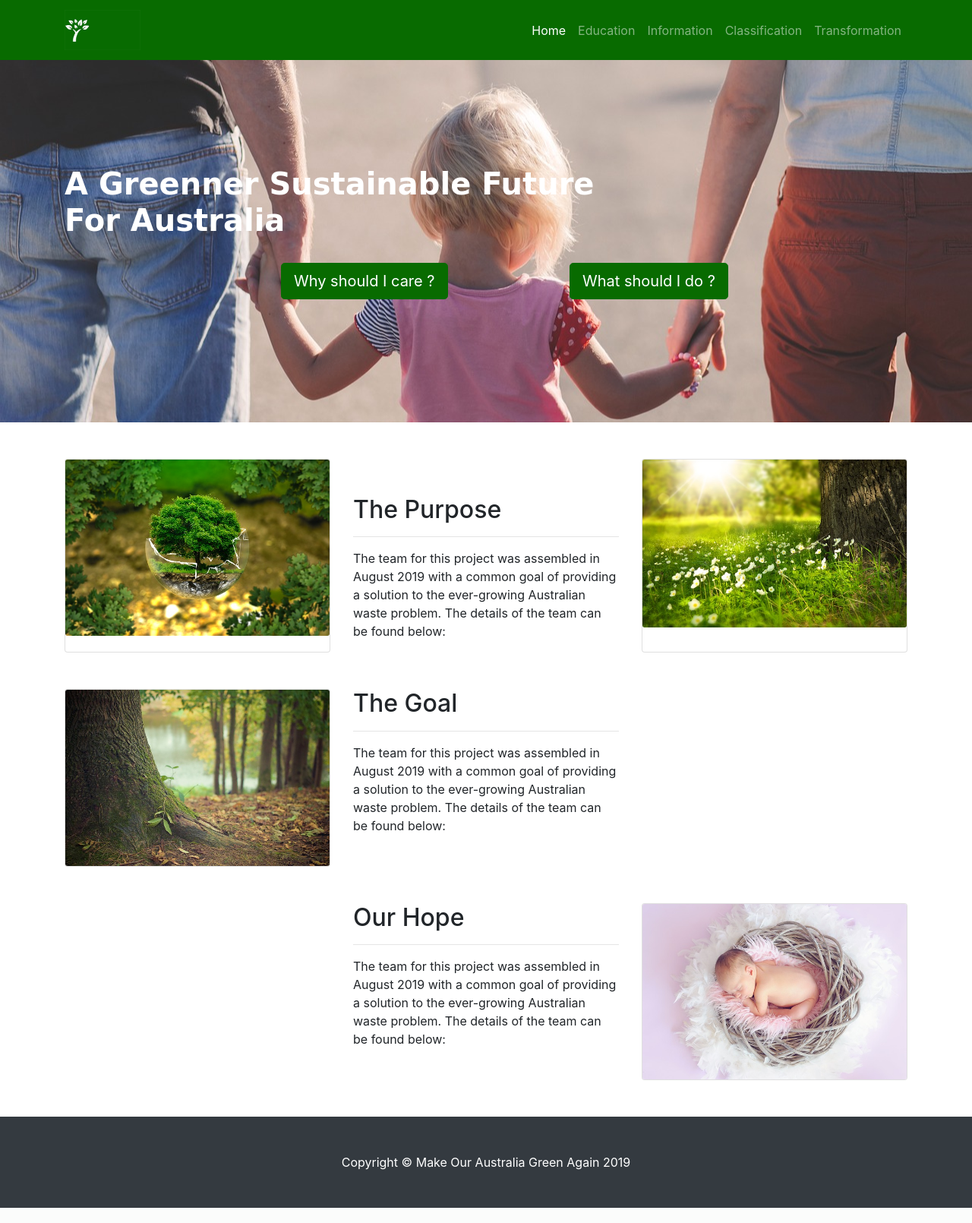
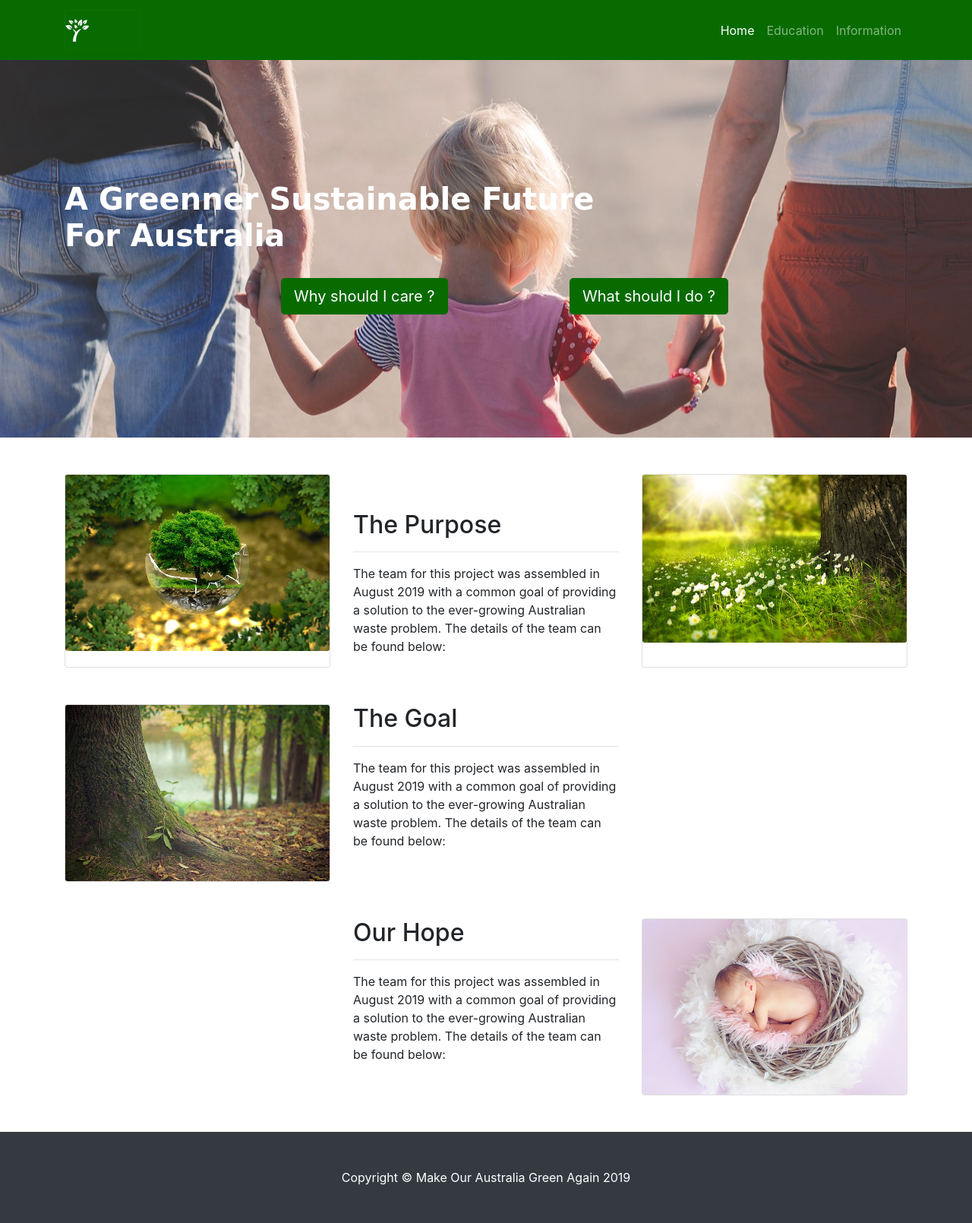
Before and after one commit to ColinZhusz/Make_Aus_Green_Again, a Django app: page /MAGA/ in a window 1280 px wide. Shown: the whole page at 76% size. Run offline with Django 3.2, Linux system fonts and the light colour scheme; some libraries are stand-ins or nearby versions.

Commit message:
Hidden pages

```diff
--- a/MAGA/static/MAGA/css/business-frontpage.css
+++ b/MAGA/static/MAGA/css/business-frontpage.css
@@ -4,7 +4,7 @@
  * Licensed under MIT (https://github.com/BlackrockDigital/startbootstrap-business-frontpage/blob/master/LICENSE)
  */
 body {
-  padding-top: 56px;
+  padding-top: 76px;
 }
 
 .header-with-back {
--- a/MAGA/templates/Education.html
+++ b/MAGA/templates/Education.html
@@ -42,12 +42,12 @@
                 <li class="nav-item">
                     <a class="nav-link" href="Information.html">Information</a>
                 </li>
-                <li class="nav-item">
+                <!-- <li class="nav-item">
                     <a class="nav-link" href="Classification.html">Classification</a>
                 </li>
                 <li class="nav-item">
                     <a class="nav-link" href="Transformation.html">Transformation</a>
-                </li>
+                </li> -->
             </ul>
         </div>
     </div>
--- a/MAGA/templates/Information.html
+++ b/MAGA/templates/Information.html
@@ -42,12 +42,12 @@
                     <a class="nav-link" href="Information.html">Information</a>
                     <span class="sr-only">(current)</span>
                 </li>
-                <li class="nav-item">
+                <!-- <li class="nav-item">
                     <a class="nav-link" href="Classification.html">Classification</a>
                 </li>
                 <li class="nav-item">
                     <a class="nav-link" href="Transformation.html">Transformation</a>
-                </li>
+                </li> -->
             </ul>
         </div>
     </div>
--- a/MAGA/templates/index.html
+++ b/MAGA/templates/index.html
@@ -42,12 +42,12 @@
           <li class="nav-item">
             <a class="nav-link" href="Information.html">Information</a>
           </li>
-          <li class="nav-item">
+          <!-- <li class="nav-item">
             <a class="nav-link" href="Classification.html">Classification</a>
           </li>
           <li class="nav-item">
             <a class="nav-link" href="Transformation.html">Transformation</a>
-          </li>
+          </li> -->
         </ul>
       </div>
     </div>
```
